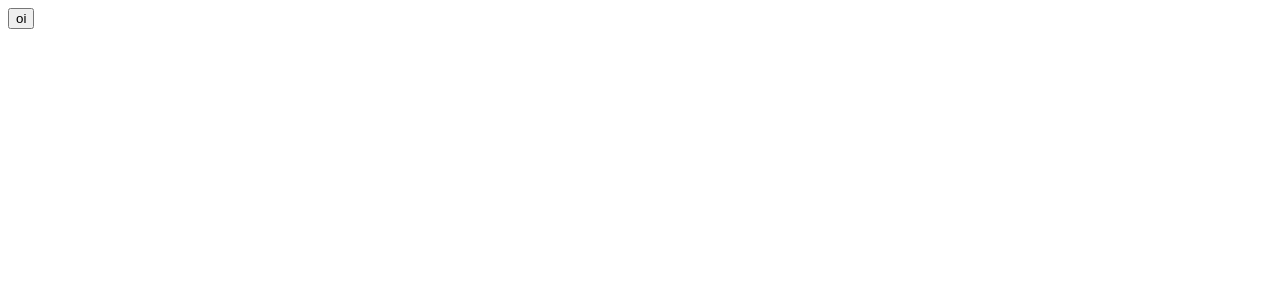
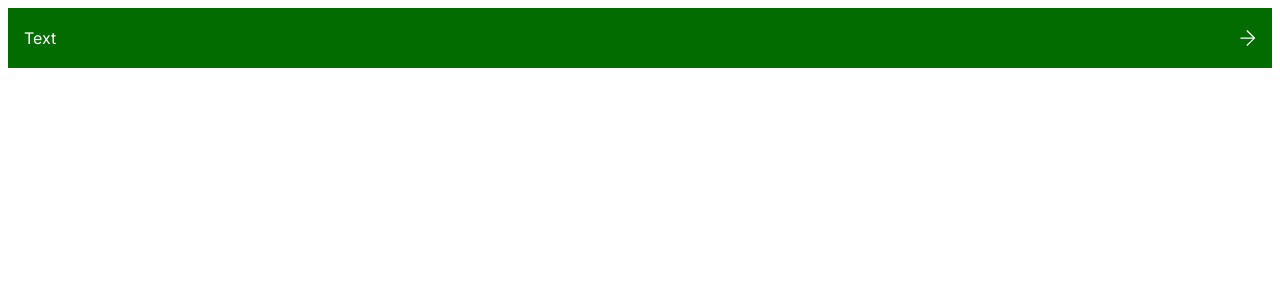
Before and after one commit to jucielly/Lemonade-ui, a React (Create React App) app: page / in a window 1280 px wide. Shown: the top 300 px of the page. Built offline with nearby package versions, Linux system fonts and the light colour scheme.

Commit message:
finish button component

```diff
--- a/src/App.js
+++ b/src/App.js
@@ -4,7 +4,9 @@ import Theme from "./Theme";
 function App() {
   return (
     <Theme>
-      <Button>oi</Button>
+      <Button icon="arrow-right">
+        Text
+      </Button>
     </Theme>
   );
 }
--- a/src/components/Button/index.js
+++ b/src/components/Button/index.js
@@ -1,7 +1,24 @@
 import { StyledButton } from "./style";
+import Icon from "../Icon";
+import PropTypes from "prop-types";
+import React from "react";
 
 const Button = ({ icon, children, ...props }) => {
-  return <StyledButton {...props}>{children}</StyledButton>;
+  return (
+    <StyledButton hasIcon={!!icon} {...props}>
+      {children}
+      {icon && <Icon icon={icon} />}
+    </StyledButton>
+  );
 };
 
+Button.proptypes = {
+  icon: Icon.propTypes.icon,
+  color: PropTypes.oneOf(["primary", "secondary"]),
+  ...StyledButton.propTypes,
+};
+
+Button.defaultProps = {
+  color: "primary",
+};
 export default Button;
--- a/src/components/Button/style.js
+++ b/src/components/Button/style.js
@@ -1,3 +1,31 @@
 import styled from "styled-components";
 
-export const StyledButton = styled.button``;
+export const StyledButton = styled.button`
+  font-family: ${({ theme }) => theme.typography.font};
+  font-size: ${({ theme }) => theme.typography.sizes.md};
+  color: ${({ theme, color }) => theme.colors[color].contrast};
+  background-color: ${({ theme, color }) => theme.colors[color].dark};
+  border: none;
+  padding: ${({ theme }) => `${theme.spacing.md}   ${theme.spacing.sm}`};
+  min-width: 311px;
+  width: 100%;
+  transition: 0.3s all ease-in;
+  cursor: pointer;
+
+  &:hover {
+    background-color: ${({ theme, color }) => theme.colors[color].medium};
+  }
+
+  &:active {
+    background-color: ${({ theme, color }) => theme.colors[color].darkest};
+  }
+
+  &:disabled {
+    background-color: ${({ theme, color }) => theme.colors[color].light};
+    cursor: auto;
+  }
+
+  display: flex;
+  align-items: center;
+  justify-content: ${({ hasIcon }) => (hasIcon ? "space-between" : "center")};
+`;
```
